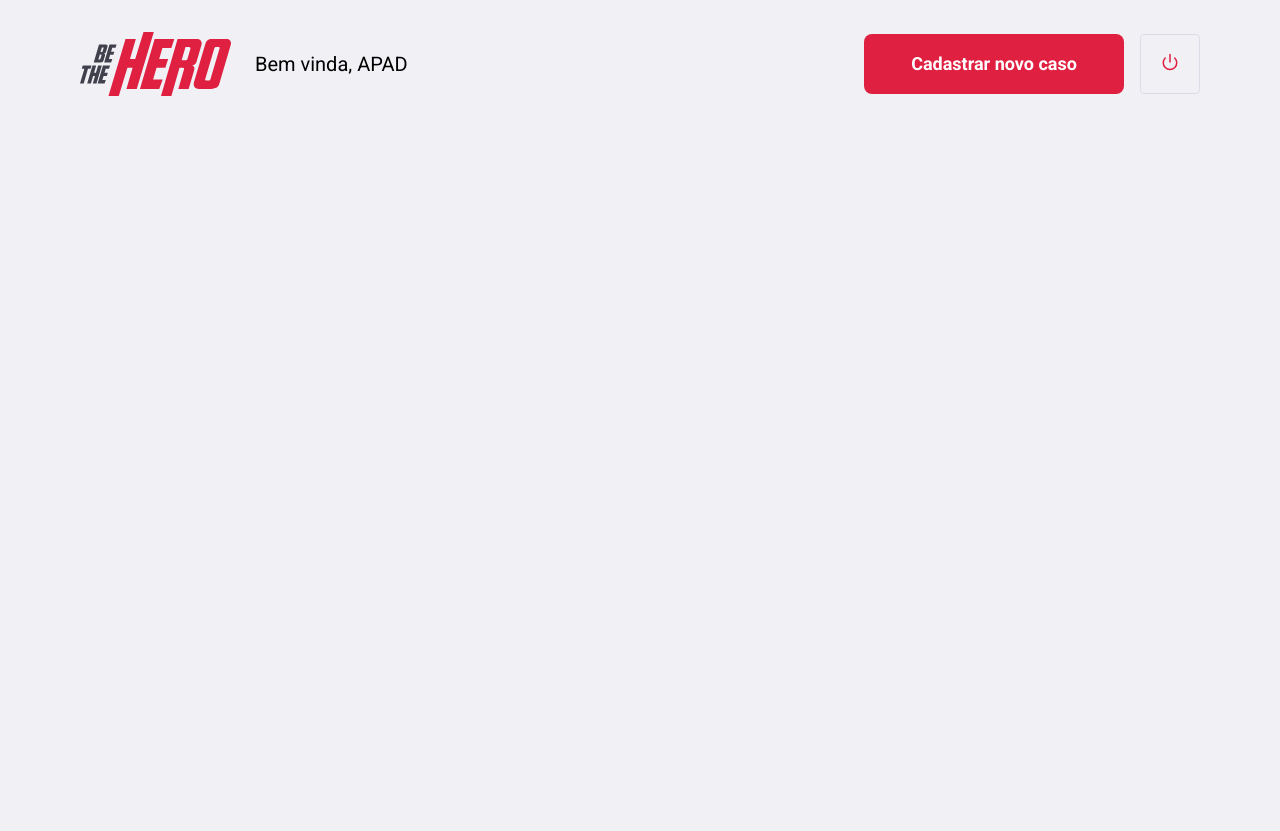
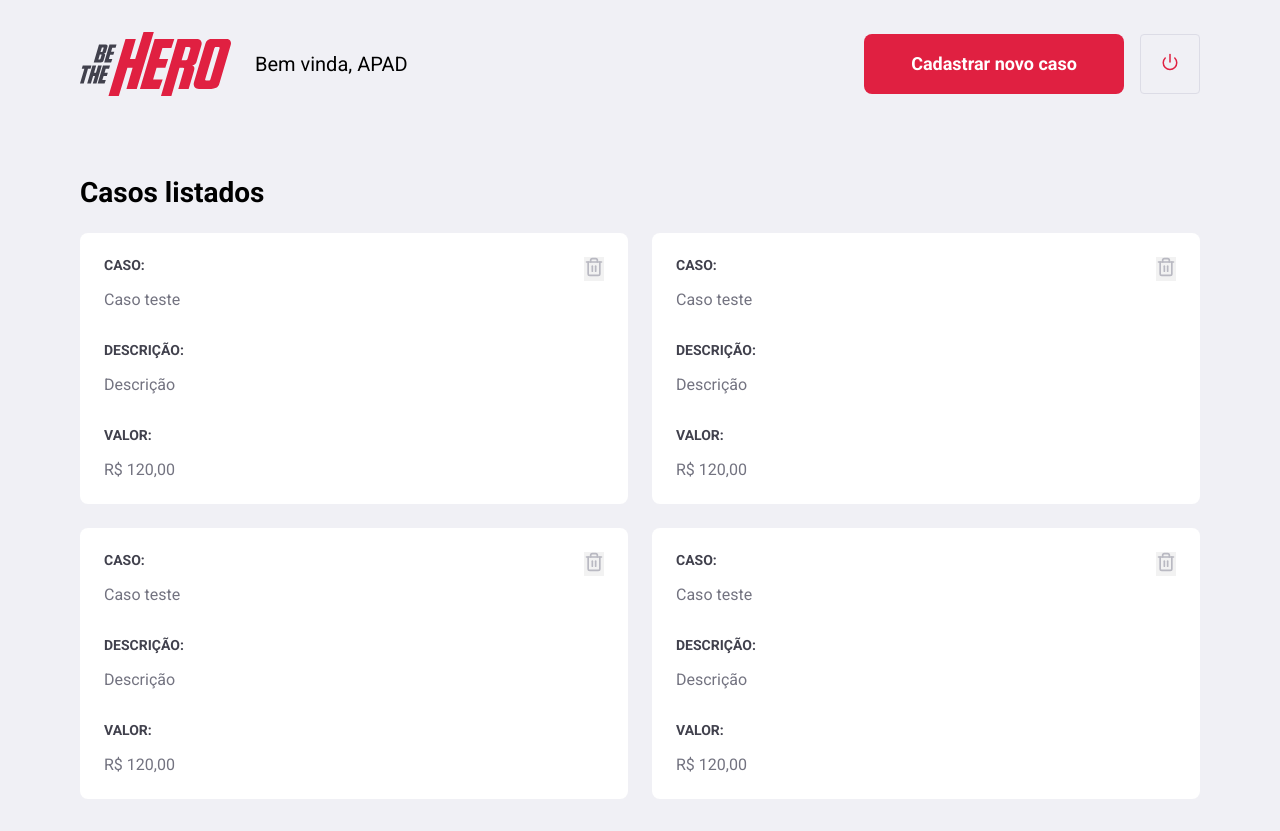
Before and after one commit to iuryoliveira/omnistack11, a React (Create React App) app in the folder frontend/: page /profile in a window 1280 px wide. Before the commit the page ends 800 px from the top, so only its background shows below. Built offline with nearby package versions, Linux system fonts and the light colour scheme; the HTML template or start-up script is replaced by a standard one.

Commit message:
profile body with css

```diff
--- a/frontend/src/pages/Profile/index.js
+++ b/frontend/src/pages/Profile/index.js
@@ -1,6 +1,6 @@
 import React from "react";
 import { Link } from "react-router-dom";
-import { FiPower } from "react-icons/fi";
+import { FiPower, FiTrash2 } from "react-icons/fi";
 
 import logoImg from "../../assets/logo.svg";
 import "./styles.css";
@@ -19,6 +19,69 @@
           <FiPower size={18} color="#E02041" />
         </button>
       </header>
+
+      <h1>Casos listados</h1>
+      <ul>
+        <li>
+          <strong>CASO:</strong>
+          <p>Caso teste</p>
+
+          <strong>DESCRIÇÃO:</strong>
+          <p>Descrição</p>
+
+          <strong>VALOR:</strong>
+          <p>R$ 120,00</p>
+
+          <button type="button">
+            <FiTrash2 size={20} color="#a8a8b3" />
+          </button>
+        </li>
+
+        <li>
+          <strong>CASO:</strong>
+          <p>Caso teste</p>
+
+          <strong>DESCRIÇÃO:</strong>
+          <p>Descrição</p>
+
+          <strong>VALOR:</strong>
+          <p>R$ 120,00</p>
+
+          <button type="button">
+            <FiTrash2 size={20} color="#a8a8b3" />
+          </button>
+        </li>
+
+        <li>
+          <strong>CASO:</strong>
+          <p>Caso teste</p>
+
+          <strong>DESCRIÇÃO:</strong>
+          <p>Descrição</p>
+
+          <strong>VALOR:</strong>
+          <p>R$ 120,00</p>
+
+          <button type="button">
+            <FiTrash2 size={20} color="#a8a8b3" />
+          </button>
+        </li>
+
+        <li>
+          <strong>CASO:</strong>
+          <p>Caso teste</p>
+
+          <strong>DESCRIÇÃO:</strong>
+          <p>Descrição</p>
+
+          <strong>VALOR:</strong>
+          <p>R$ 120,00</p>
+
+          <button type="button">
+            <FiTrash2 size={20} color="#a8a8b3" />
+          </button>
+        </li>
+      </ul>
     </div>
   );
 }
--- a/frontend/src/pages/Profile/styles.css
+++ b/frontend/src/pages/Profile/styles.css
@@ -38,3 +38,49 @@
 .profile-container header button:hover {
   border-color: #999;
 }
+
+.profile-container h1 {
+  margin-top: 80px;
+  margin-bottom: 24px;
+}
+
+.profile-container ul {
+  display: grid;
+  grid-template-columns: repeat(2, 1fr);
+  grid-gap: 24px;
+  list-style: none;
+}
+
+.profile-container ul li {
+  background: #FFF;
+  padding: 24px;
+  border-radius: 8px;
+  position: relative;
+}
+
+.profile-container ul li button {
+  position: absolute;
+  right: 24px;
+  top: 24px;
+  border: 0;
+}
+
+.profile-container ul li button {
+  opacity: 0.8;
+}
+
+.profile-container ul li strong {
+  display: block;
+  margin-bottom: 16px;
+  color: #41414d;
+}
+
+.profile-container ul li p + strong {
+  margin-top: 32px;
+}
+
+.profile-container ul li p {
+  color: #737380;
+  line-height: 21px;
+  font-size: 16px;
+}
```
